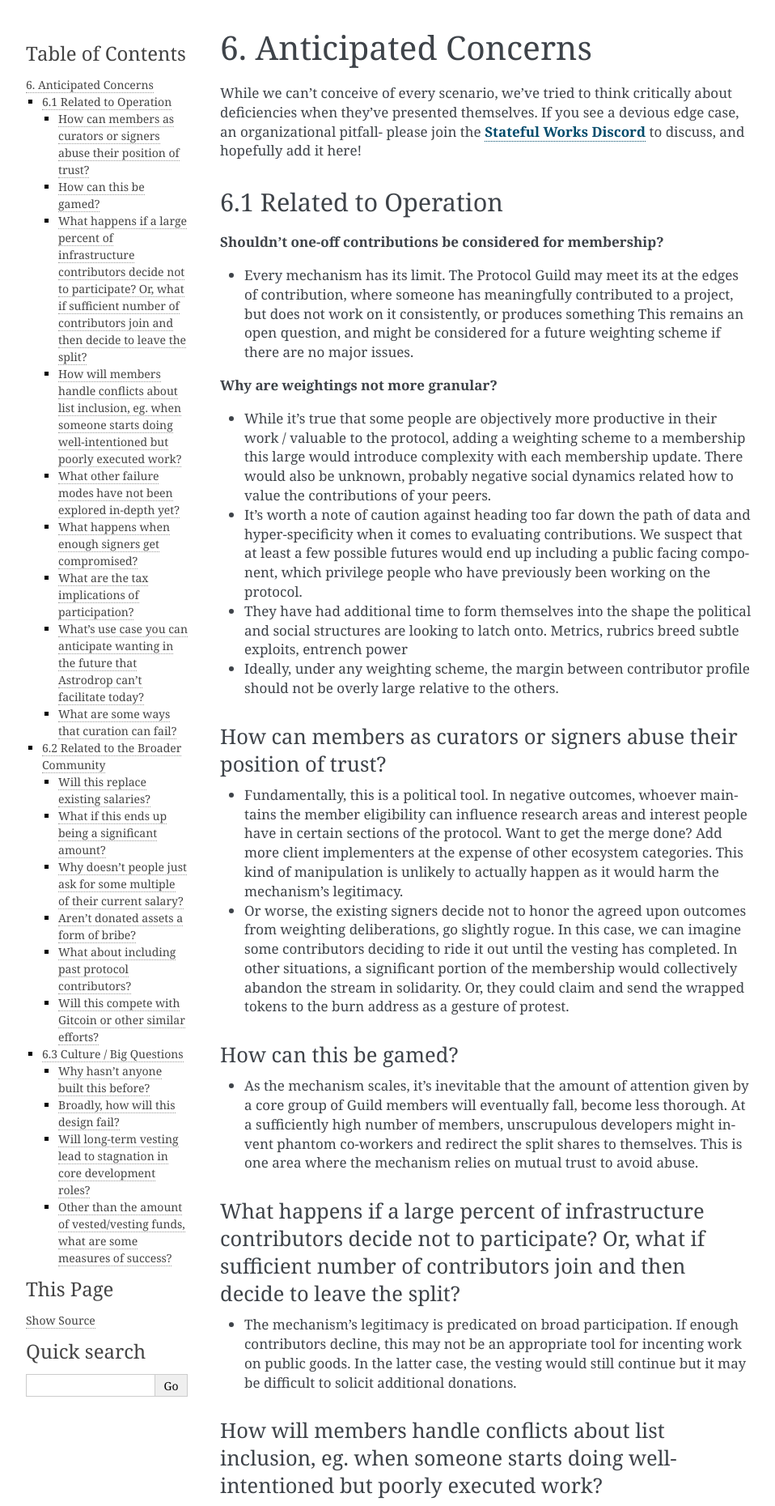
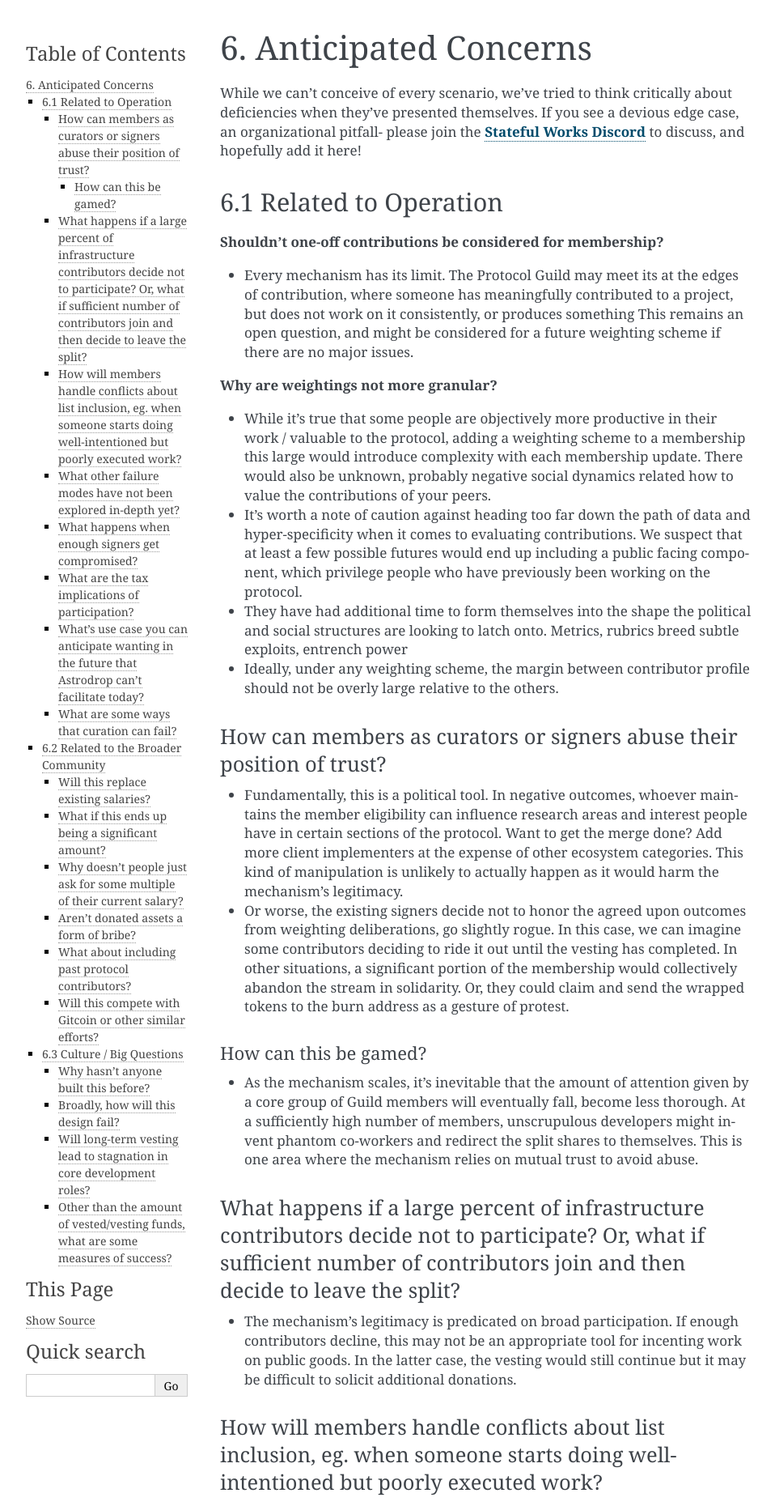
Before and after one commit to protocolguild/documentation, a Sphinx documentation site: the page built from docs/6-anticipated-concerns.md, in a window 1280 px wide. Shown: the top 1860 px of the page at 81% size, without its empty margins (148-1106 px from the left). Built offline with Sphinx 7.4.7, drawn with Linux system fonts in a browser that asks for light colours.

```diff
--- a/docs/6-anticipated-concerns.md
+++ b/docs/6-anticipated-concerns.md
@@ -13,11 +13,11 @@ While we can't conceive of every scenario, we've tried to think critically about
 - They have had additional time to form themselves into the shape the political and social structures are looking to latch onto. Metrics, rubrics breed subtle exploits, entrench power
 - Ideally, under any weighting scheme, the margin between contributor profile should not be overly large relative to the others.
 
-#### How can members as curators or signers abuse their position of trust?
+##### How can members as curators or signers abuse their position of trust?
 - Fundamentally, this is a political tool. In negative outcomes, whoever maintains the member eligibility can influence research areas and interest people have in certain sections of the protocol. Want to get the merge done? Add more client implementers at the expense of other ecosystem categories. This kind of manipulation is unlikely to actually happen as it would harm the mechanism's legitimacy.
 - Or worse, the existing signers decide not to honor the agreed upon outcomes from weighting deliberations, go slightly rogue. In this case, we can imagine some contributors deciding to ride it out until the vesting has completed. In other situations, a significant portion of the membership would collectively abandon the stream in solidarity. Or, they could claim and send the wrapped tokens to the burn address as a gesture of protest.
 
-#### How can this be gamed?
+###### How can this be gamed?
 - As the mechanism scales, it's inevitable that the amount of attention given by a core group of Guild members will eventually fall, become less thorough. At a sufficiently high number of members, unscrupulous developers might invent phantom co-workers and redirect the split shares to themselves. This is one area where the mechanism relies on mutual trust to avoid abuse.
 
 #### What happens if a large percent of infrastructure contributors decide not to participate? Or, what if sufficient number of contributors join and then decide to leave the split?
```
